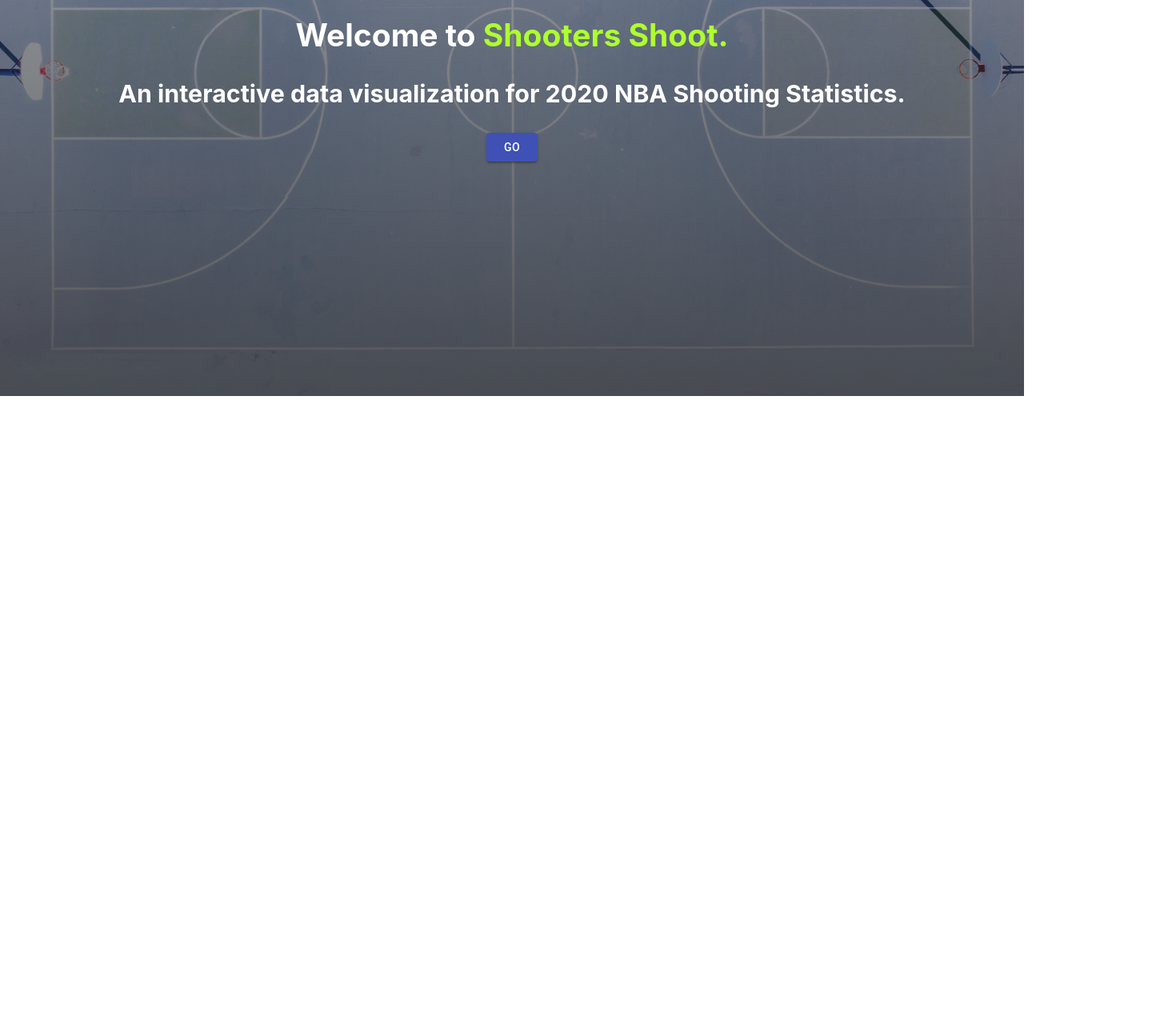
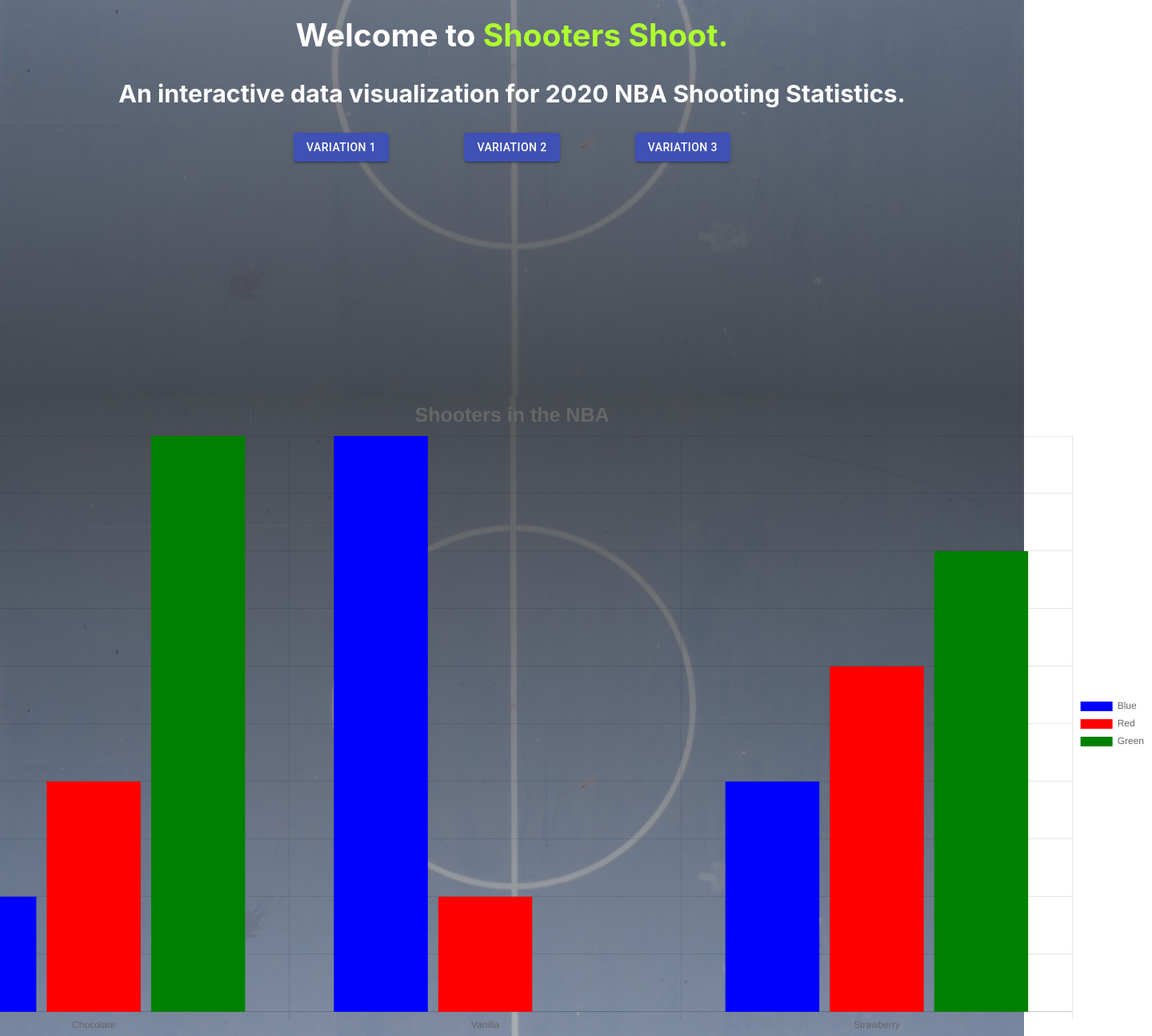
Before and after one commit to natekchua/NBA-Shooters-Shoot, a React (Create React App) app: page / in a window 1280 px wide. Shown: the part 305-1600 px from the top of the page at 80% size, 1440 px wide, since content can reach past the window. Before the commit the page ends 800 px from the top, so only its background shows below. Built offline with nearby package versions, Linux system fonts and the light colour scheme.

Commit message:
use papaparse to read local dataset, chartJS cookie component

```diff
--- a/package.json
+++ b/package.json
@@ -7,7 +7,10 @@
     "@testing-library/jest-dom": "^5.11.9",
     "@testing-library/react": "^11.2.5",
     "@testing-library/user-event": "^12.8.3",
+    "chart.js": "^2.9.4",
+    "papaparse": "^5.3.0",
     "react": "^17.0.1",
+    "react-chartjs-2": "^2.11.1",
     "react-dom": "^17.0.1",
     "react-scripts": "4.0.3",
     "web-vitals": "^1.1.1"
--- a/public/index.html
+++ b/public/index.html
@@ -10,34 +10,11 @@
       content="Web site created using create-react-app"
     />
     <link rel="apple-touch-icon" href="%PUBLIC_URL%/logo192.png" />
-    <!--
-      manifest.json provides metadata used when your web app is installed on a
-      user's mobile device or desktop. See https://developers.google.com/web/fundamentals/web-app-manifest/
-    -->
     <link rel="manifest" href="%PUBLIC_URL%/manifest.json" />
-    <!--
-      Notice the use of %PUBLIC_URL% in the tags above.
-      It will be replaced with the URL of the `public` folder during the build.
-      Only files inside the `public` folder can be referenced from the HTML.
-
-      Unlike "/favicon.ico" or "favicon.ico", "%PUBLIC_URL%/favicon.ico" will
-      work correctly both with client-side routing and a non-root public URL.
-      Learn how to configure a non-root public URL by running `npm run build`.
-    -->
-    <title>React App</title>
+    <title>NBA Shooter's Shoot</title>
   </head>
   <body>
     <noscript>You need to enable JavaScript to run this app.</noscript>
     <div id="root"></div>
-    <!--
-      This HTML file is a template.
-      If you open it directly in the browser, you will see an empty page.
-
-      You can add webfonts, meta tags, or analytics to this file.
-      The build step will place the bundled scripts into the <body> tag.
-
-      To begin the development, run `npm start` or `yarn start`.
-      To create a production bundle, use `npm run build` or `yarn build`.
-    -->
   </body>
 </html>
--- a/src/App.js
+++ b/src/App.js
@@ -1,11 +1,32 @@
+import { useState, useEffect } from 'react';
 import Home from './components/Home/Home';
+import Chart1 from './components/AMCharts/Chart1/Chart1';
 
 import './App.css';
 
+const csv = require('./nba2020-modified-v2.csv');
+const papa = require('papaparse/papaparse.min.js');
+
 function App () {
+  const [dataset, setDataset] = useState(null);
+
+  useEffect(() => {
+    papa.parse(csv.default, {
+      header: true,
+      download: true,
+      skipEmptyLines: true,
+      complete: setData
+    });
+  }, [])
+
+  const setData = (result) => {
+    setDataset(result.data);
+  }
+
   return (
     <div className='App'>
       <Home />
+      <Chart1 dataset={dataset} />
     </div>
   );
 }
--- /dev/null
+++ b/src/components/AMCharts/Chart1/Chart1.jsx
@@ -0,0 +1,52 @@
+import React from 'react';
+import { Bar } from 'react-chartjs-2';
+
+import './chart.css';
+
+const chartData = {
+  labels: ["Chocolate", "Vanilla", "Strawberry"],
+  datasets: [{
+    label: "Blue",
+    backgroundColor: "blue",
+    data: [3, 7, 4]
+  }, {
+    label: "Red",
+    backgroundColor: "red",
+    data: [4, 3, 5]
+  }, {
+    label: "Green",
+    backgroundColor: "green",
+    data: [7, 2, 6]
+  }]
+}
+
+const chartOptions = {
+  title: {
+    display: true,
+    text: 'Shooters in the NBA',
+    fontSize: 25
+  },
+  legend: {
+    display: true,
+    position: 'right'
+  },
+  maintainAspectRatio: false
+}
+
+function Chart1 () {
+  return (
+    <div className='page-container chart-bg'>
+      <div className='chart-container'>
+        <Bar
+          data={chartData}
+          width={1600}
+          height={800}
+          options={chartOptions}
+          style={{ color: '#fff' }}
+        />
+      </div>
+    </div>
+  );
+}
+
+export default Chart1;
--- /dev/null
+++ b/src/components/AMCharts/Chart1/chart.css
@@ -0,0 +1,7 @@
+.chart-bg {
+  background: linear-gradient(0deg, rgba(61, 61, 61, 0.384), rgba(44, 44, 44, 0.795)), url('../../../img/bg.jpg') center no-repeat;
+}
+
+.chart-container {
+  color: white;
+}
--- a/src/components/Home/Home.jsx
+++ b/src/components/Home/Home.jsx
@@ -1,18 +1,27 @@
 import React from 'react';
 import Button from '@material-ui/core/Button';
+
 import './home.css';
 
 function Home () {
   return (
-    <header className='home-header'>
+    <header className='page-container home-bg'>
       <div className='home-intro-text'>
         <h2>Welcome to <span className='primary'>Shooters Shoot.</span></h2>
         <h3>An interactive data visualization for 2020 NBA Shooting Statistics.</h3>
+      </div>
+      <div className='btn-container'>
         <Button variant='contained' color='primary'>
-          GO
+          Variation 1
+        </Button>
+        <Button variant='contained' color='primary'>
+          Variation 2
+        </Button>
+        <Button variant='contained' color='primary'>
+          Variation 3
         </Button>
       </div>
-  </header>
+    </header>
   );
 }
 
--- a/src/components/Home/home.css
+++ b/src/components/Home/home.css
@@ -1,15 +1,14 @@
-.home-header {
+.home-bg {
   background: linear-gradient(0deg, rgba(44, 44, 44, 0.795), rgba(61, 61, 61, 0.384)), url('../../img/bg.jpg') center no-repeat;
-  background-size: cover;
-  min-height: 100vh;
-  display: flex;
-  flex-direction: column;
-  align-items: center;
-  justify-content: center;
-  font-size: calc(10px + 2vmin);
-  color: white;
 }
 
 .home-intro-text {
   animation: fade-in 2s;
 }
+
+.btn-container {
+  display: flex;
+  justify-content: space-around;
+  align-items: center;
+  width: 50%;
+}
--- a/src/index.css
+++ b/src/index.css
@@ -15,3 +15,14 @@
 .primary {
   color: greenyellow;
 }
+
+.page-container {
+  background-size: cover;
+  min-height: 100vh;
+  display: flex;
+  flex-direction: column;
+  align-items: center;
+  justify-content: center;
+  font-size: calc(10px + 2vmin);
+  color: white !important;
+}
```
Also changed, not shown: 1 other file (tests, documents, lock files or other folders).
